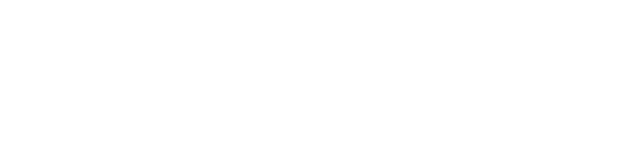
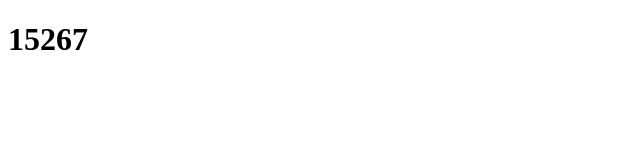
Before and after one commit to ranwind33187-prog/nutc-114-1-web-project, a plain HTML site: page index.html in a window 1280 px wide. Shown: the whole page, without its empty margins (0-640 px from the left). Drawn offline with Linux system fonts and the light colour scheme.

Commit message:
新增H1

```diff
--- a/index.html
+++ b/index.html
@@ -6,6 +6,6 @@
     <title>Document</title>
 </head>
 <body>
-
+    <h1>15267</h1>
 </body>
 </html>
```
